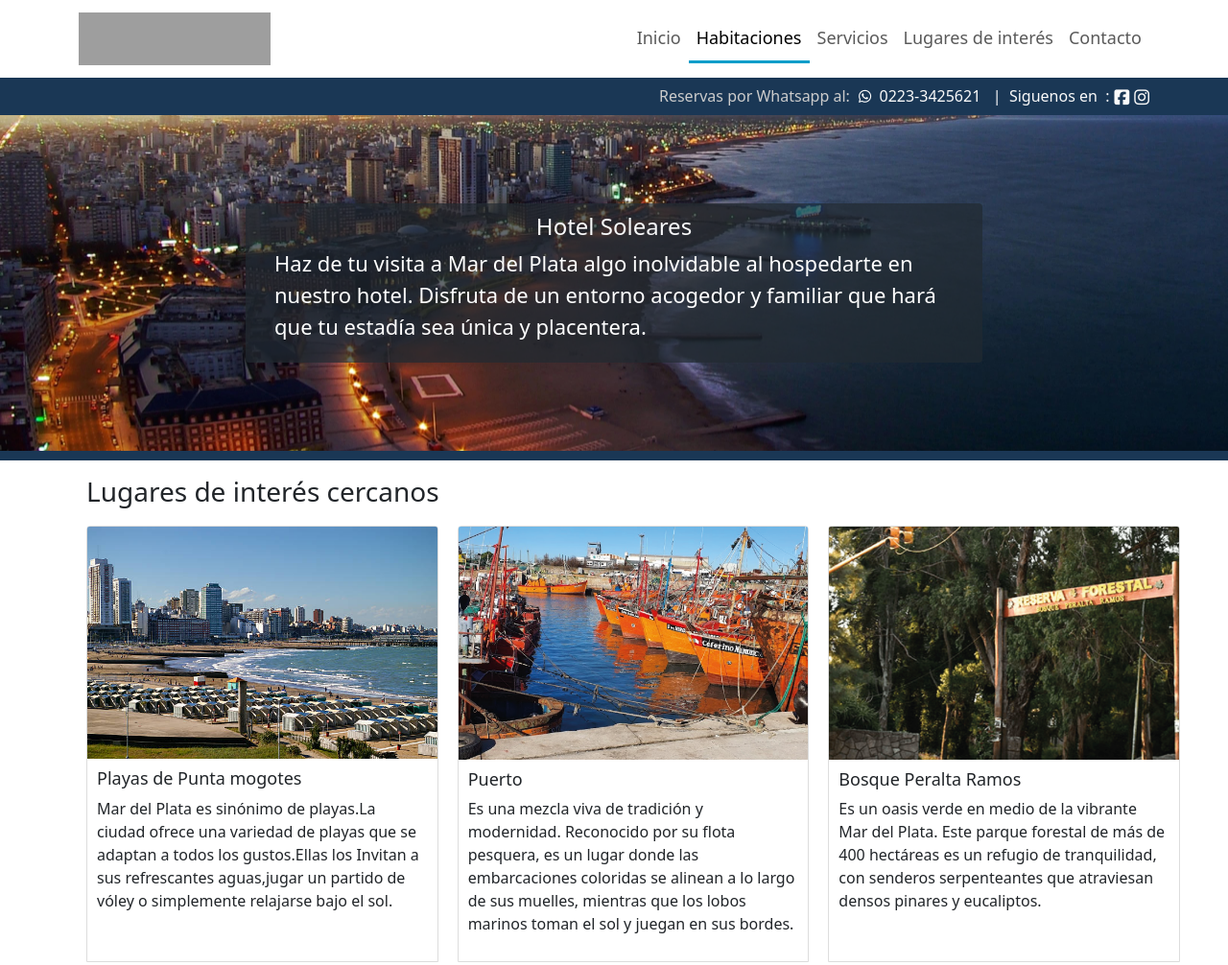
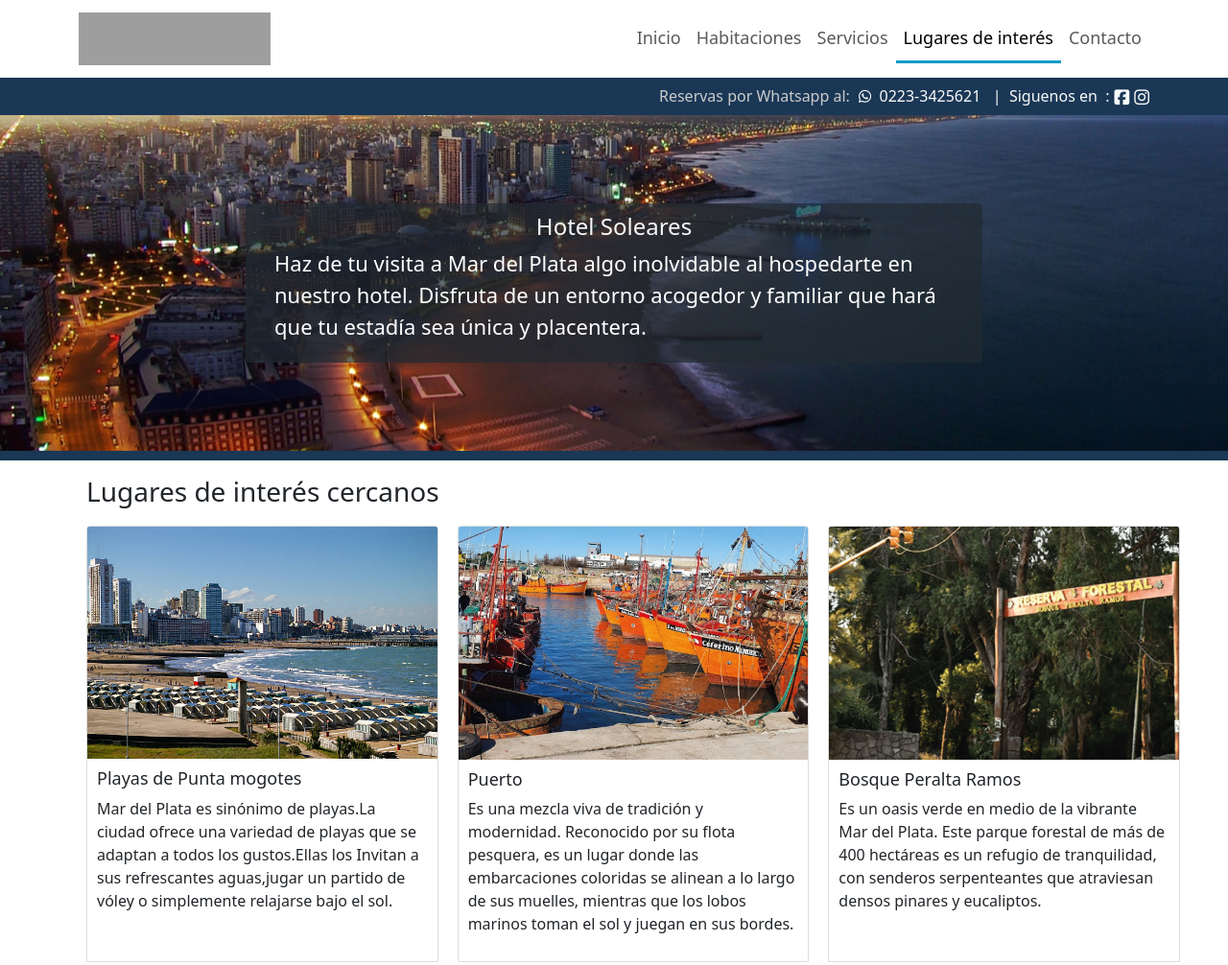
Before and after one commit to sslucasmv/LucasVolpeTerceraEntrega, a website: page pages/paseos.html in a window 1280 px wide. Shown: the top 1006 px of the page at 96% size. Drawn offline with nearby package versions, Linux system fonts and the light colour scheme; grey boxes are pictures that could not be loaded.

Commit message:
active menu link

```diff
--- a/pages/paseos.html
+++ b/pages/paseos.html
@@ -35,13 +35,13 @@
                   <a class="nav-link" href="../index.html">Inicio</a>
                 </li>
                 <li class="nav-item">
-                  <a class="nav-link active" aria-current="page" href="habitaciones.html">Habitaciones</a>
+                  <a class="nav-link" href="habitaciones.html">Habitaciones</a>
                 </li>
                 <li class="nav-item">
                   <a class="nav-link" href="servicios.html">Servicios</a>
                 </li>
                 <li class="nav-item">
-                  <a class="nav-link" href="paseos.html">Lugares de interés</a>
+                  <a class="nav-link active" aria-current="page" href="paseos.html">Lugares de interés</a>
                 </li>
                 <li class="nav-item">
                   <a class="nav-link" href="contacto.html">Contacto</a>
```
Also changed, not shown: index.html (+2 -2 lines), pages/contacto.html (+2 -2 lines).
